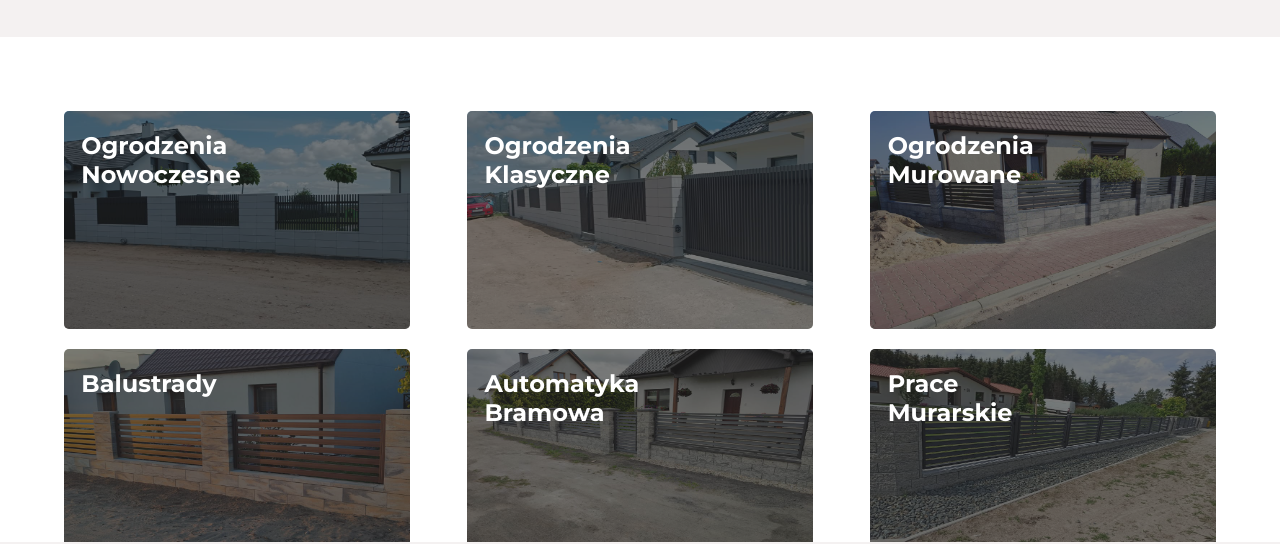
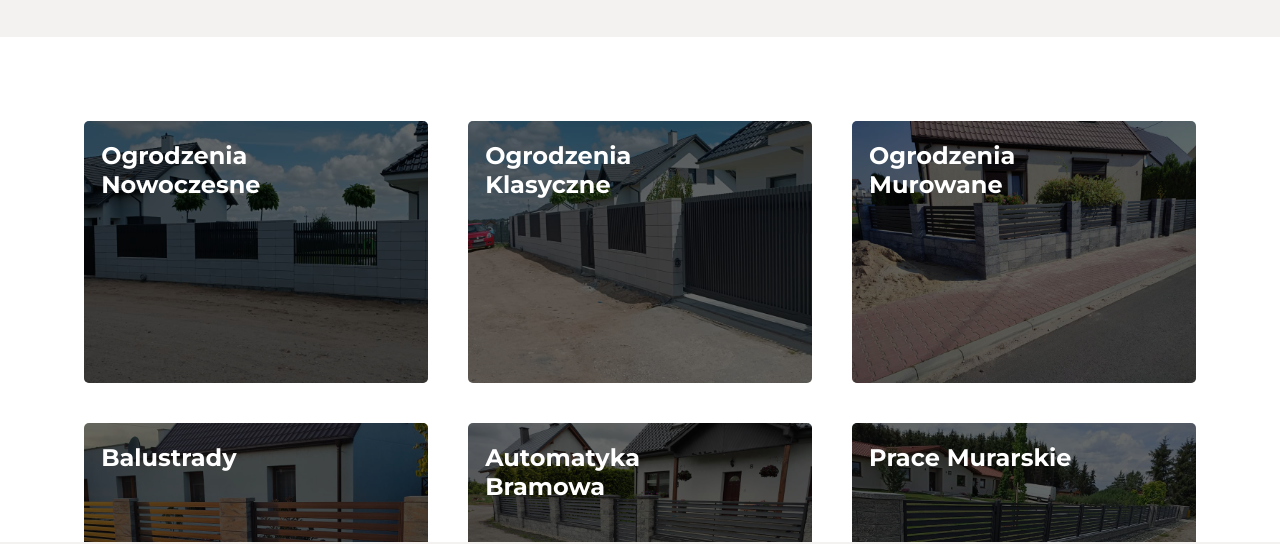
Before and after one commit to JayCodeGitHub/Fences-Website, a Gatsby site: page /Oferta in a window 1280 px wide. Shown: the part 258-802 px from the top of the page. Built offline with nearby package versions, Linux system fonts and the light colour scheme; Gatsby itself is replaced by a stand-in of ours.

Commit message:
Styled GridSection Secondary

```diff
--- a/src/components/GallerySection/GallerySection.jsx
+++ /dev/null
@@ -1,32 +0,0 @@
-import React from 'react';
-import {
-  Wrapper,
-  ImageWrapper,
-  StyledImage,
-  ShadowBox,
-} from './GallerySection.styles';
-
-const GallerySection = ({ items, secondary }) => {
-  return (
-    <Wrapper>
-      {items.map(({ image, title, list }) => (
-        <ImageWrapper>
-          <span>
-            <h2>{title}</h2>
-            {secondary ? (
-              <ul>
-                {list.map((item) => (
-                  <li>{item}</li>
-                ))}
-              </ul>
-            ) : null}
-          </span>
-          <ShadowBox />
-          <StyledImage src={image} />
-        </ImageWrapper>
-      ))}
-    </Wrapper>
-  );
-};
-
-export default GallerySection;
--- a/src/components/GallerySection/GallerySection.styles.js
+++ /dev/null
@@ -1,73 +0,0 @@
-import styled from 'styled-components'
-
-export const Wrapper = styled.div`
-    width: 100%;
-    padding: 5vw;
-    ${({ theme }) => theme.mq.desktop} {
-        width: 100%;
-        display: flex;
-        flex-wrap: wrap;
-        justify-content: space-between;
-    }
-    ${({ theme }) => theme.mq.bigDesktop} {
-        padding: 2.5vw 12vw 2.5vw 12vw;
-    }
-`
-
-export const ImageWrapper = styled.div`
-    width: 100%;
-    margin: 1rem 0;
-    border-radius: 5px;
-    overflow: hidden;
-    position: relative;
-    ${({ theme }) => theme.mq.desktop} {
-        height: 17vw;
-        width: 30%;
-    }
-    span {
-        z-index: 8;
-        width: 70%;
-        left: 5%;
-        position: absolute;
-        h2 {
-            color: ${({ theme }) => theme.white};
-            font-size: ${({ theme }) => theme.font.size.m};
-            z-index: 8;
-            width: 50%;
-            left: 5%;
-        }
-        ul {
-            color: ${({ theme }) => theme.white};
-            font-size: ${({ theme }) => theme.font.size.xs};
-        }
-        ${({ theme }) => theme.mq.desktop} {
-            h2 {
-                font-size: ${({ theme }) => theme.font.size.s};
-            }
-            ul {
-                font-size: ${({ theme }) => theme.font.size.xxs};
-            }
-        }
-        ${({ theme }) => theme.mq.bigDesktop} {
-            ul {
-                font-size: ${({ theme }) => theme.font.size.xs};
-            }
-        }
-}
-`
-
-export const ShadowBox = styled.div`
-    width: 100%;
-    height: 100%;
-    background-color: ${({ theme }) => theme.secondary};
-    opacity: 60%;
-    position: absolute;
-    z-index: 5;
-`
-
-
-
-export const StyledImage = styled.img`
-    width: 100%;
-    height: 100%;
-`
--- a/src/components/GridSection/GridSection.jsx
+++ b/src/components/GridSection/GridSection.jsx
@@ -3,29 +3,48 @@ import {
   OuterWrapper,
   StyledHeading,
   Wrapper,
+  GridItem,
   ImageWrapper,
   StyledImage,
   StyledLink,
 } from './GridSection.styles';
 import ArrowRightIcon from '../../assets/icons/ArrowRight.svg';
 
-const GridSection = ({ title, items, link, href, background }) => {
+const GridSection = ({ secondary, title, items, link, href, background }) => {
   return (
     <OuterWrapper background={background}>
       {title ? <StyledHeading>{title}</StyledHeading> : null}
       <Wrapper>
-        {items.map(({ image }) => (
-          <ImageWrapper>
-            <StyledImage src={image} />
-          </ImageWrapper>
+        {items.map(({ image, title, list }) => (
+          <GridItem>
+            {secondary ? (
+              <ImageWrapper secondary>
+                <span>
+                  <h2>{title}</h2>
+                  {list ? (
+                    <ul>
+                      {list.map((item) => (
+                        <li>{item}</li>
+                      ))}
+                    </ul>
+                  ) : null}
+                </span>
+                <StyledImage src={image} />
+              </ImageWrapper>
+            ) : (
+              <ImageWrapper>
+                <StyledImage src={image} />
+              </ImageWrapper>
+            )}
+          </GridItem>
         ))}
         {link ? (
-          <ImageWrapper>
+          <GridItem>
             <StyledLink to={href}>
               {link}
               <ArrowRightIcon />
             </StyledLink>
-          </ImageWrapper>
+          </GridItem>
         ) : null}
       </Wrapper>
     </OuterWrapper>
--- a/src/components/GridSection/GridSection.styles.js
+++ b/src/components/GridSection/GridSection.styles.js
@@ -1,4 +1,4 @@
-import styled from "styled-components";
+import styled, {css} from "styled-components";
 import { Link } from 'gatsby';
 
 export const OuterWrapper = styled.section`
@@ -28,7 +28,7 @@ export const Wrapper = styled.div`
     }
 `
 
-export const ImageWrapper = styled.div`
+export const GridItem = styled.div`
     width: 100%;
     display: flex;
     justify-content: center;
@@ -37,6 +37,54 @@ export const ImageWrapper = styled.div`
     ${({ theme }) => theme.mq.desktop} {
         width: 33.33%;
     }
+`
+
+export const ImageWrapper = styled.div`
+    width: 100%;
+    position: relative;
+    height: 60vw;
+    span {
+        position: absolute;
+        width: 100%;
+        left: 5%;
+    }
+    h2 {
+        color: ${({ theme }) => theme.white};
+        font-size: ${({ theme }) => theme.font.size.m};
+        width: 60%;
+    }
+    ul {
+        color: ${({ theme }) => theme.white};
+        font-size: ${({ theme }) => theme.font.size.xs};
+    }
+    ${({ theme }) => theme.mq.desktop} {
+        height: 20.5vw;
+        h2 {
+            font-size: ${({ theme }) => theme.font.size.s};
+        }
+        ul {
+            font-size: ${({ theme }) => theme.font.size.xxs};
+        }
+    }
+    ${({ theme }) => theme.mq.bigDesktop} {
+        height: 17.5vw;
+        ul {
+            font-size: ${({ theme }) => theme.font.size.xs};
+        }
+    }
+    ${({secondary}) => (
+        secondary && css`
+            &:before {
+                content: "";
+                background-color: black;
+                width: 100%;
+                height: 100%;
+                position: absolute;
+                border-radius: 0.5rem;
+                opacity: 60%;
+            }
+        `
+    )}
 `
 
 export const StyledLink = styled(Link)`
@@ -57,5 +105,7 @@ export const StyledLink = styled(Link)`
 `
 
 export const StyledImage = styled.img`
-  width: 95%;
+  width: 100%;
+  height: 100%;
+  border-radius: 0.5rem;
 `
--- a/src/pages/Obszar-Dzialania.jsx
+++ b/src/pages/Obszar-Dzialania.jsx
@@ -2,7 +2,7 @@ import * as React from 'react';
 import { MainTemplate } from '../templates/MainTemplate';
 import Header from '../components/Header/Header';
 import { Paragraph } from '../assets/styles/pages/obszar-dzialania.styles';
-import GallerySection from '../components/GallerySection/GallerySection';
+import GridSection from '../components/GridSection/GridSection';
 import { ObszarDzialaniaItems } from '../assets/items/ObszarDzialaniaItems/ObszarDzialaniaItems';
 
 function ObszarDzialaniaPage() {
@@ -23,7 +23,7 @@ function ObszarDzialaniaPage() {
         scrambled parts of Cicero's De Finibus Bonorum et Malorum for use in a
         type specimen book. It usually begins with:
       </Paragraph>
-      <GallerySection items={ObszarDzialaniaItems} secondary />
+      <GridSection items={ObszarDzialaniaItems} secondary />
     </MainTemplate>
   );
 }
--- a/src/pages/Oferta.jsx
+++ b/src/pages/Oferta.jsx
@@ -1,14 +1,14 @@
 import * as React from 'react';
 import { MainTemplate } from '../templates/MainTemplate';
 import Header from '../components/Header/Header';
-import GallerySection from '../components/GallerySection/GallerySection';
+import GridSection from '../components/GridSection/GridSection';
 import { OfertaItems } from '../assets/items/OfertaItems/OfertaItems';
 
 function OfertaPage() {
   return (
     <MainTemplate>
       <Header title="Oferta" />
-      <GallerySection items={OfertaItems} />
+      <GridSection items={OfertaItems} secondary />
     </MainTemplate>
   );
 }
--- a/src/pages/index.jsx
+++ b/src/pages/index.jsx
@@ -36,6 +36,7 @@ function IndexPage() {
         title="Nasza Oferta"
         items={OffersSectionItems}
         background={({ theme }) => theme.lightGrey}
+        secondary
       />
       <StepsSection>
         {StepsSectionItems.map(({ number, heading, paragraph }) => (
@@ -47,7 +48,7 @@ function IndexPage() {
         ))}
       </StepsSection>
       <GridSection
-        title="GridView"
+        title="Nasze Realizacje"
         items={GallerySectionItems}
         link="Zobacz Wszystkie Realizacje"
         href="/Realizacje"
```
